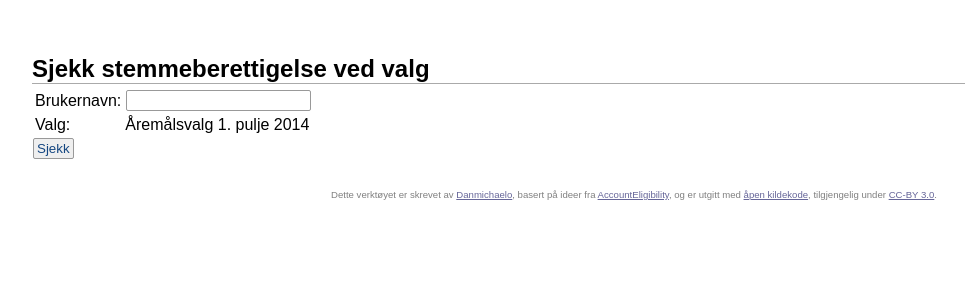
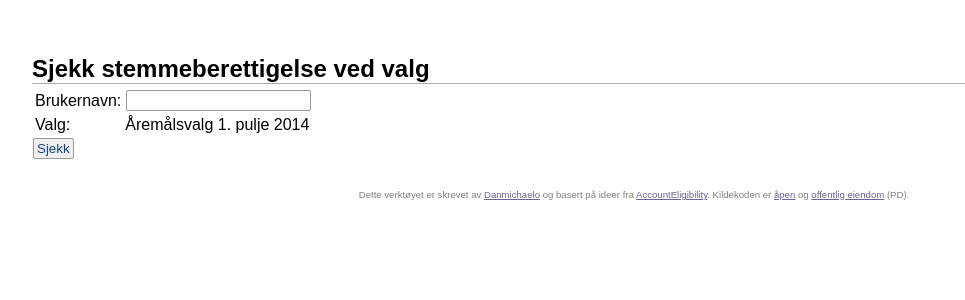
Before and after one commit to jhsoby/stemmeberettigelse, a Flask app: page / in a window 1280 px wide. Shown: the top 300 px of the page, without its empty margins (6-971 px from the left). Run offline with Flask 2, Linux system fonts and the light colour scheme; parts of the project's set-up code (start-up, migrations or seed data) failed here and were passed over.

Commit message:
Update source code link and license info

```diff
--- a/src/templates/main.html
+++ b/src/templates/main.html
@@ -31,7 +31,7 @@
     {{ results | safe }}
 
     <div id="footer">
-        Dette verktøyet er skrevet av <a href="//no.wikipedia.org/wiki/Bruker:Danmichaelo">Danmichaelo</a>, basert på ideer fra <a href="//toolserver.org/~pathoschild/accounteligibility/">AccountEligibility</a>, og er utgitt med <a href="./?show=source">åpen kildekode</a>, tilgjengelig under <a href="http://creativecommons.org/licenses/by/3.0/">CC-BY 3.0</a>.
+        Dette verktøyet er skrevet av <a href="//no.wikipedia.org/wiki/Bruker:Danmichaelo">Danmichaelo</a> og basert på ideer fra <a href="//toolserver.org/~pathoschild/accounteligibility/">AccountEligibility</a>. Kildekoden er <a href="https://github.com/danmichaelo/stemmeberettigelse">åpen</a> og <a href="http://unlicense.org/">offentlig eiendom</a> (PD).
     </div>
 </body>
 </html>
```
